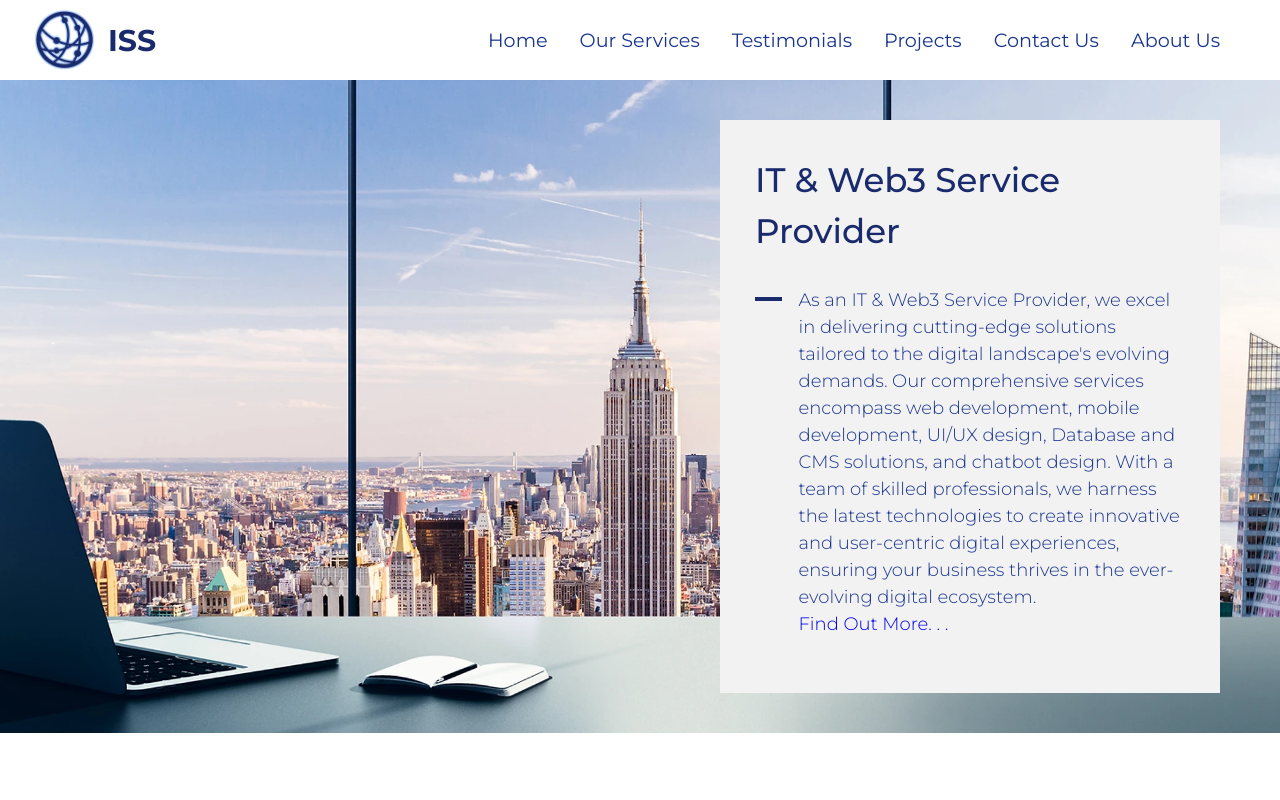
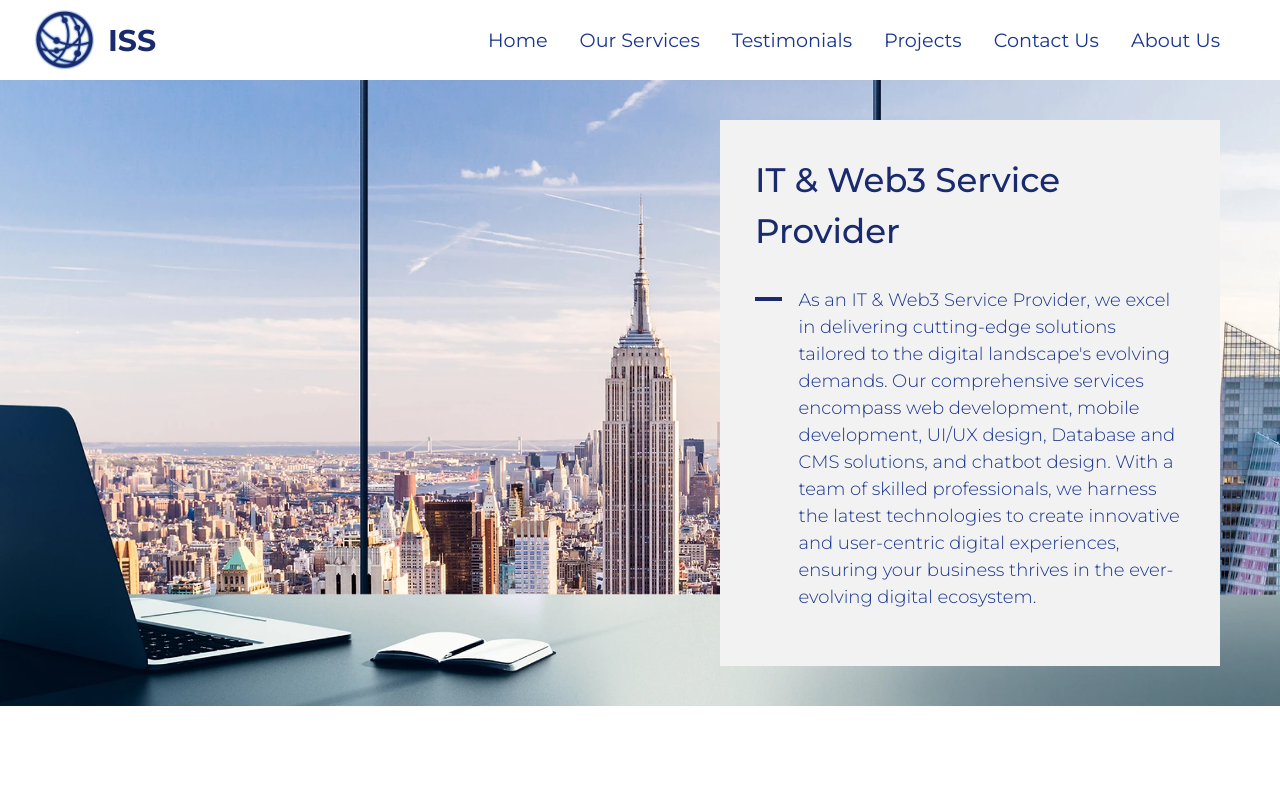
Before and after one commit to Officialibn1/issnext, a Next.js app: page / in a window 1280 px wide. Shown: the top 800 px of the page. Built offline with nearby package versions, Linux system fonts and the light colour scheme.

Commit message:
removed find out link

```diff
--- a/app/Header.tsx
+++ b/app/Header.tsx
@@ -14,7 +14,7 @@ const Header = () => {
                         <p>
                             As an IT & Web3 Service Provider, we excel in delivering cutting-edge solutions tailored to the digital landscape&apos;s evolving demands. Our comprehensive services encompass web development, mobile development, UI/UX design, Database and CMS solutions, and chatbot design. With a team of skilled professionals, we harness the latest technologies to create innovative and user-centric digital experiences, ensuring your business thrives in the ever-evolving digital ecosystem.
                             <br></br>
-                            <a href="/">Find Out More. . .</a>
+                            {/* <a href="/">Find Out More. . .</a> */}
                         </p>
 
                     </div>
--- a/app/layout.tsx
+++ b/app/layout.tsx
@@ -44,8 +44,10 @@ declare global {
 export const metadata = {
   title: 'ISS (Internet Service Studio)',
   description: 'Designed by Ibn',
-  rel: 'stylesheet',
-  url: 'https://cdn.jsdelivr.net/npm/bootstrap-icons@1.10.5/font/bootstrap-icons.css'
+  other: {
+    rel: 'stylesheet',
+    url: 'https://cdn.jsdelivr.net/npm/bootstrap-icons@1.10.5/font/bootstrap-icons.css'
+  }
 }
 
 export default function RootLayout({
```
